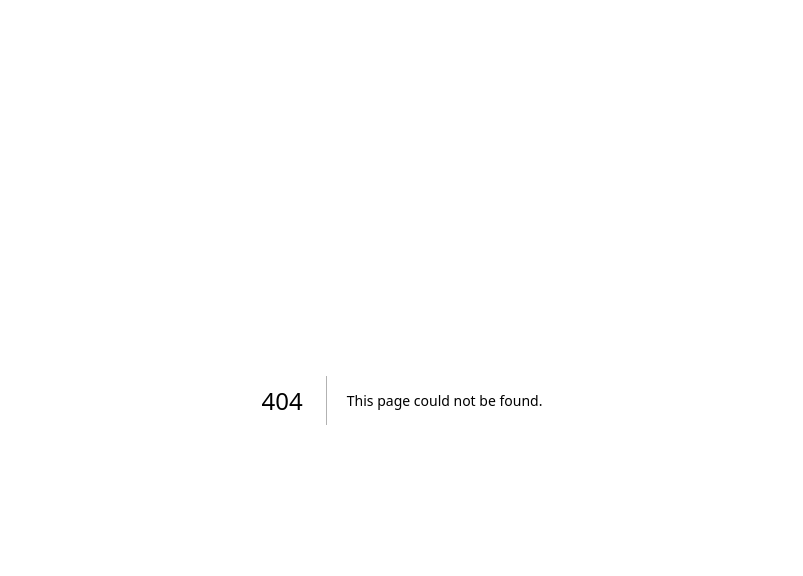
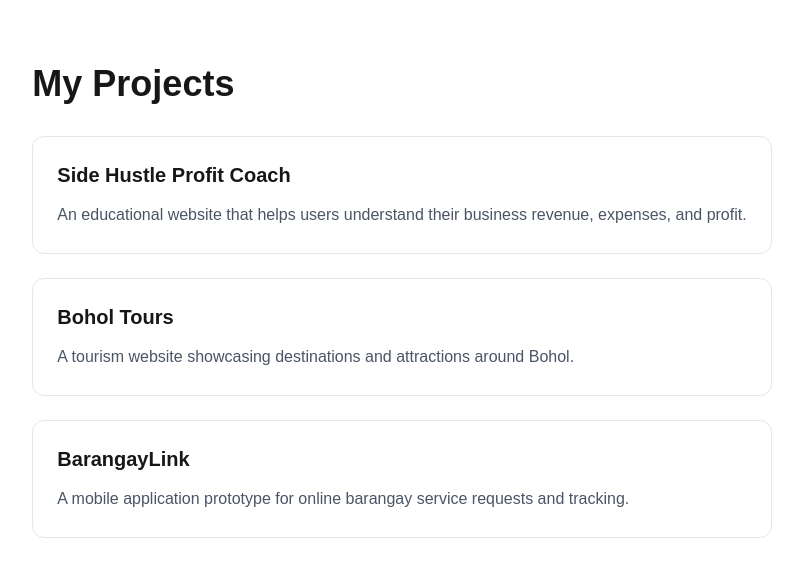
Before and after one commit to Vincentacrm/DC304Prelim_PerformanceTask1, a Next.js app: page /projects in a window 1280 px wide. Before the commit this address had no page. Shown: the top 576 px of the page, without its empty margins (238-1041 px from the left). Built offline with nearby package versions, Linux system fonts and the light colour scheme.

Commit message:
added projects page

```diff
--- /dev/null
+++ b/app/projects/page.tsx
@@ -0,0 +1,52 @@
+
+export const metadata = {
+  title: "Projects | Vincent Ace Racoma",
+};
+
+const projects = [
+  {
+    id: 1,
+    name: "Side Hustle Profit Coach",
+    description:
+      "An educational website that helps users understand their business revenue, expenses, and profit.",
+  },
+  {
+    id: 2,
+    name: "Bohol Tours",
+    description:
+      "A tourism website showcasing destinations and attractions around Bohol.",
+  },
+  {
+    id: 3,
+    name: "BarangayLink",
+    description:
+      "A mobile application prototype for online barangay service requests and tracking.",
+  },
+];
+
+export default function ProjectsPage() {
+  return (
+    <main className="mx-auto max-w-4xl px-6 py-16">
+      <h1 className="mb-8 text-4xl font-bold">
+        My Projects
+      </h1>
+
+      <div className="grid gap-6">
+        {projects.map((project) => (
+          <div
+            key={project.id}
+            className="rounded-xl border border-gray-200 p-6"
+          >
+            <h2 className="mb-3 text-xl font-semibold">
+              {project.name}
+            </h2>
+
+            <p className="leading-7 text-gray-600">
+              {project.description}
+            </p>
+          </div>
+        ))}
+      </div>
+    </main>
+  );
+}
```
